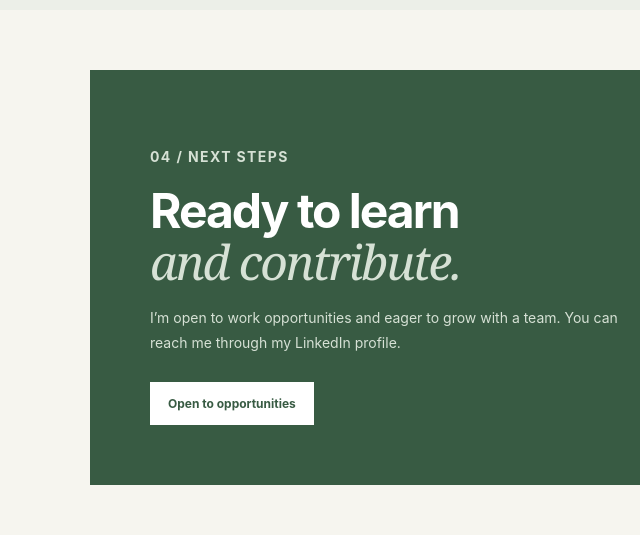
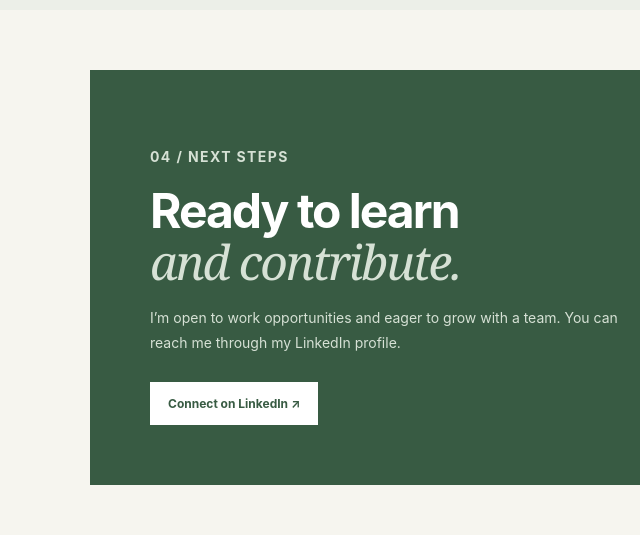
Before and after one commit to ademdak10/adem-dakhlaoui-cv, a plain HTML site: page index.html in a window 1280 px wide. Shown: the part 2058-2593 px from the top of the page, 0-640 px from the left. Drawn offline with Linux system fonts and the light colour scheme.

Commit message:
Link CV contact to LinkedIn

```diff
--- a/index.html
+++ b/index.html
@@ -19,7 +19,7 @@
     <section class="section wrap" id="about"><div><p class="eyebrow">01 / ABOUT</p><h2>Curious about<br><em>how things work.</em></h2></div><div><p class="copy">I’m developing my skills in computer engineering through my studies and hands-on projects. I’ve collaborated with a friend on a simple game, and I’m interested in software, web development, and thoughtful design. I’m currently learning Docker and have some introductory experience with PHP.</p><div class="tags"><span>C++</span><span>Qt design</span><span>HTML</span><span>CSS</span><span>JavaScript</span><span>PHP · beginner</span><span>Docker · learning</span></div><p class="note">Languages: English and some Arabic. Add proficiency levels when you’re ready.</p></div></section>
     <section class="band" id="projects"><div class="section wrap"><div><p class="eyebrow">02 / PROJECTS</p><h2>Learning through<br><em>building.</em></h2></div><div class="two-col"><article class="project featured"><img class="project-logo" src="smart-pet-care-logo.png" alt="Smart Pet Care Center Management logo"><div><span class="num">TEAM SOFTWARE PROJECT · C++ / QT</span><h3>Smart Pet Care — Center Management</h3><p>Built with my team, this desktop application helps veterinarians manage their work more easily. It brings together vaccination scheduling, client and animal records, appointments, staff planning, product inventory, and pet-hotel reservations and care logs, helping save time and effort.</p><div class="tags"><span>C++17</span><span>Qt Widgets</span><span>Qt SQL</span><span>SQLite</span></div></div></article><article class="project"><span class="num">COLLABORATIVE PROJECT</span><h3>Simple Game</h3><p>A basic game created with a friend as a hands-on introduction to building software together.</p></article><article class="project"><span class="num">PLANNED FOR 2026</span><h3>Website project</h3><p>A planned website project that will let me keep developing my skills in HTML, CSS, and JavaScript.</p></article></div></div></section>
     <section class="education" id="education"><div class="section wrap"><div><p class="eyebrow">03 / EDUCATION</p><h2>Still studying.<br><em>Always learning.</em></h2></div><div class="row"><span class="date">IN PROGRESS</span><div><h3>Computer Engineering</h3><p class="sub">ESPRIT · Manouba, Tunisia · Second year</p><p>Currently studying computer engineering at ESPRIT.</p></div></div></div></section>
-    <section class="contact wrap" id="contact"><p class="eyebrow">04 / NEXT STEPS</p><h2>Ready to learn<br><em>and contribute.</em></h2><p>I’m open to work opportunities and eager to grow with a team. You can reach me through my LinkedIn profile.</p><span class="contact-link">Open to opportunities</span></section>
+    <section class="contact wrap" id="contact"><p class="eyebrow">04 / NEXT STEPS</p><h2>Ready to learn<br><em>and contribute.</em></h2><p>I’m open to work opportunities and eager to grow with a team. You can reach me through my LinkedIn profile.</p><a class="contact-link" href="https://www.linkedin.com/in/adem-dakhlaoui-8441962a5/" target="_blank" rel="noopener noreferrer">Connect on LinkedIn ↗</a></section>
   </main>
   <footer class="footer wrap"><a class="brand" href="#top">AD<span>.</span></a><span>© <span id="year">2026</span> Adem Dakhlaoui</span><a href="#top">Back to top ↑</a></footer>
 </body>
```
